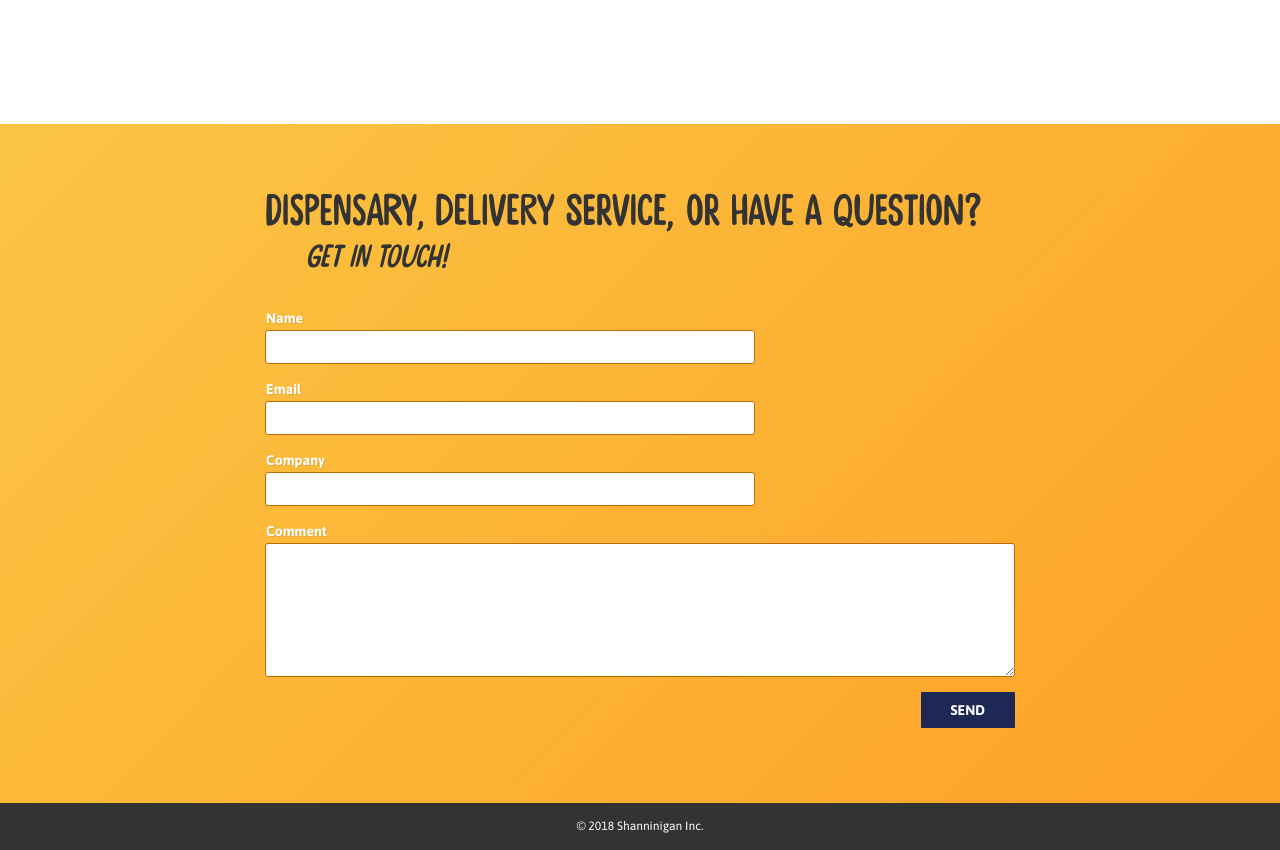
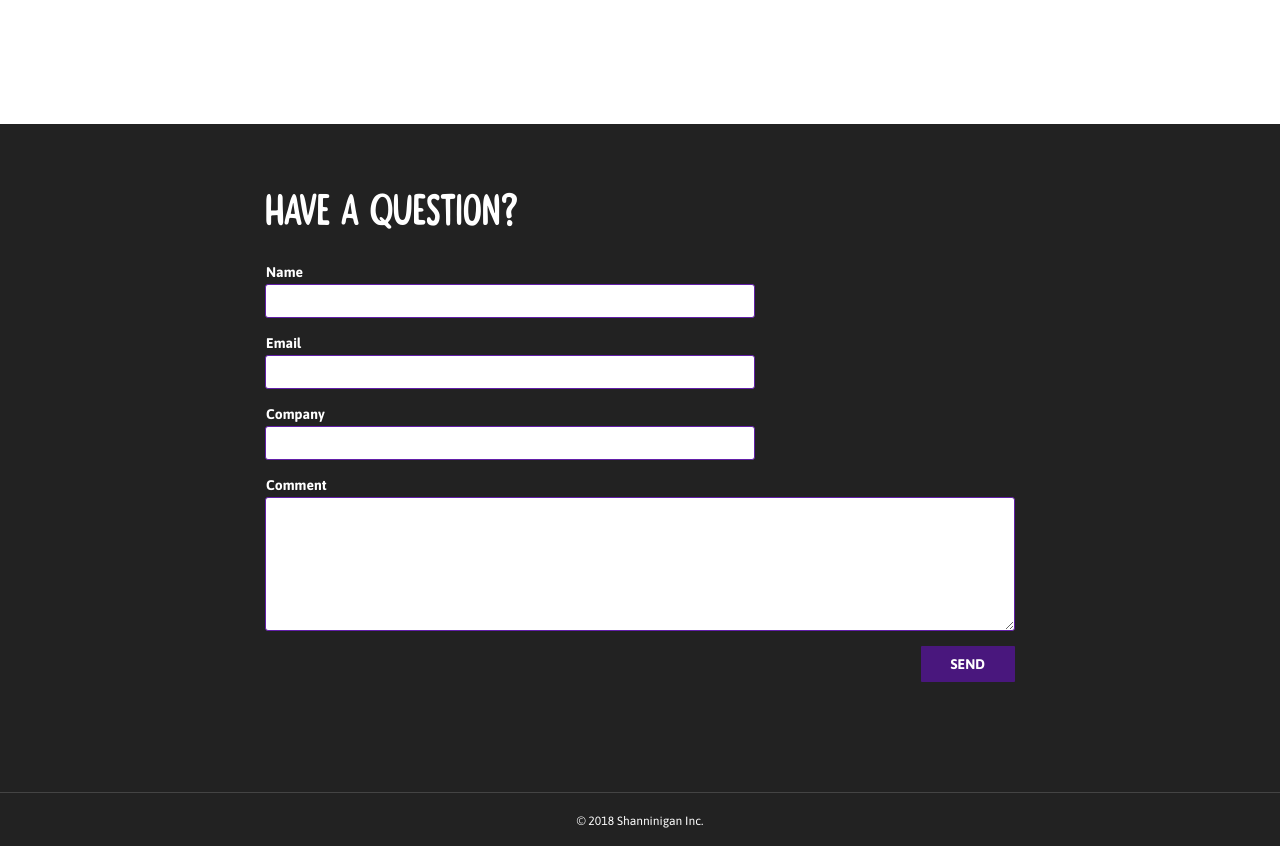
Before and after one commit to Shannin/omars-fortune-website, a website: page public/index.html in a window 1280 px wide. Shown: the part 1340-2190 px from the top of the page. Drawn offline with nearby package versions, Linux system fonts and the light colour scheme.

Commit message:
re-style footer and form

```diff
--- a/public/index.html
+++ b/public/index.html
@@ -109,15 +109,14 @@
             </div>
         </div>
 
-        <section class="section--orange-gradient section--padded-large" id="contact">
+        <section class="section--black section--padded-large" id="contact">
             <div class="container">
                 <div class="row">
                     <div class="col-lg-8 col-lg-offset-2">
                         <div class="two-line-header-text">
-                            <h1>Dispensary, delivery service, or have a question?</h1>
-                            <span>Get in touch!</span>
+                            <h1>Have a question?</h1>
                         </div>
-                        <form id="contact-form" class="form--small form--orange-dark" action="/api/contact"  method="POST">
+                        <form id="contact-form" class="form--small form--purple" action="/api/contact"  method="POST">
                             <div class="row">
                                 <div class="error-box"> </div>
                             </div>
@@ -148,7 +147,7 @@
                             </div>
                             <div class="row">
                                 <div class="form-group col-sm-12 text-right">
-                                    <button type="submit" class="button button--blue">Send</button>
+                                    <button type="submit" class="button button--purple">Send</button>
                                 </div>
                             </div>
                         </form>
@@ -158,6 +157,7 @@
         </section>
 
         <footer class="section--black">
+            <hr class="dark" />
             <div class="container text-sm">
                 <div class="row">
                     <div class="col-sm-12 text-center">
--- a/sass/_buttons.scss
+++ b/sass/_buttons.scss
@@ -22,6 +22,16 @@
 .button--blue {
     @include button-variant($white, $blue, $blue);
 }
+
+.button--purple {
+    @include button-variant($white, $purple, $purple);
+}
+
+
+
+
+
+
 
 .button--orange {
     @include button-variant($white, $orange, $orange);
--- a/sass/_forms.scss
+++ b/sass/_forms.scss
@@ -91,6 +91,13 @@ form {
     }
 }
 
+
+.form--black {
+    .form-control {
+        border-color: $black-light;
+    }
+}
+
 .form--blue {
     .form-group {
         .form-control {
@@ -99,15 +106,11 @@ form {
     }
 }
 
-.form--orange {
-    .form-control {
-        border-color: $orange;
-    }
-}
-
-.form--orange-dark {
-    .form-control {
-        border-color: darken($orange, 20%);
+.form--purple {
+    .form-group {
+        .form-control {
+            border-color: lighten($purple, 10%);
+        }
     }
 }
 
@@ -137,3 +140,21 @@ form {
         background-color: $orange-dark;
     }
 }
+
+
+
+
+
+
+
+.form--orange {
+    .form-control {
+        border-color: $orange;
+    }
+}
+
+.form--orange-dark {
+    .form-control {
+        border-color: darken($orange, 20%);
+    }
+}
--- a/sass/_variables.scss
+++ b/sass/_variables.scss
@@ -1,7 +1,7 @@
 // Variables
 
-$black: #333;
-$black-light: #494949;
+$black: #222;
+$black-light: #444;
 
 $blue: #1d2854;
 $blue-light: #3a80b3;
@@ -15,14 +15,22 @@ $green-light: #3fb34f;
 $gray: #f0f0f0;
 $grey-dark: #cecece;
 
-$orange: #fda228;
-$orange-dark: darken($orange, 15%);
-$orange-light: #fbc543;
+$purple: #49177d;
 
 $red: #FF0000;
 $red-dark: darken($red, 10%);
 
 $white: #FFF;
+
+
+
+
+
+$orange: #fda228;
+$orange-dark: darken($orange, 15%);
+$orange-light: #fbc543;
+
+
 
 
 // Flavor Colors
--- a/sass/main.scss
+++ b/sass/main.scss
@@ -121,6 +121,13 @@ img.full-width {
     padding-top: 30px;
 }
 
+hr {
+    &.dark {
+        color: $black-light;
+        border-color: $black-light;
+    }
+}
+
 
 // Homepage Header
 
```
Also changed, not shown: public/css/main.css, 1 other file.
